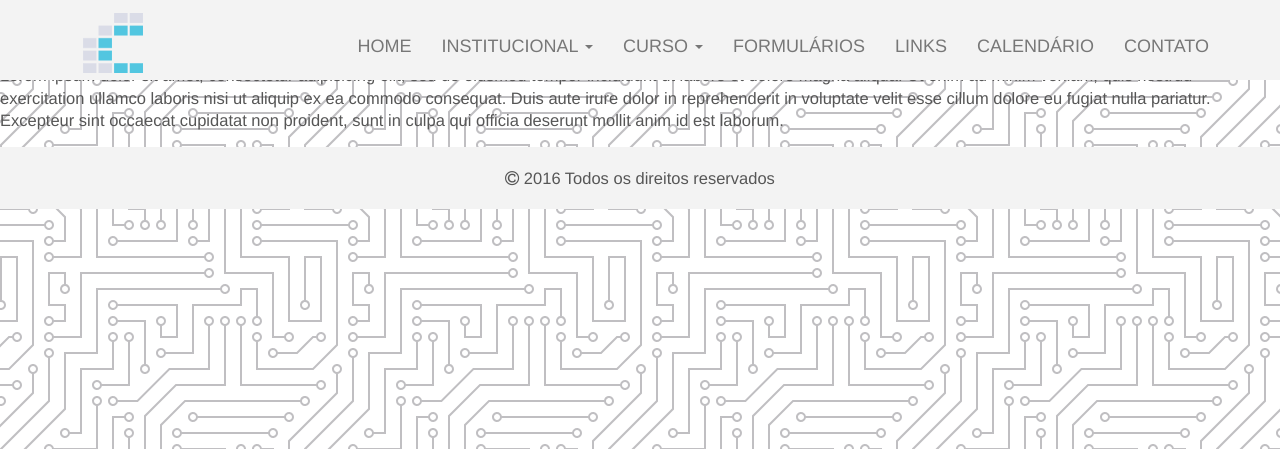
After one commit to SiteCA/siteCA, a PHP site: page /contato.php in a window 1280 px wide. The commit adds this page. Shown: the top 449 px of the page. Run offline with PHP 8.4, Linux system fonts and the light colour scheme; some libraries are stand-ins or nearby versions.

Commit message:
Criação das páginas para as abas o menu

```diff
--- a/assets/css/style.css
+++ b/assets/css/style.css
@@ -818,15 +818,16 @@ color:#5b136d;
 /* footer section */
 .logoRodape{
     background: transparent;
-    width: 100px;
-    height: 100px;
+    width: 50px;
+    height: 50px;
 }
 .footerwidget{
 	background:#f3f3f3;
-	padding:40px 0px;
+	padding:20px 0px;
+    text-align: center;
 }
 .footerwidget .single_widget{
-	margin:10px 0px;
+	margin:0px 0px;
 }
 .footerwidget .single_widget{
 	color:#52C6E0;
@@ -872,7 +873,7 @@ padding:30px 0px;
 
 /* scrollup */
 
-.scrollup{
+/*.scrollup{
 	width: 30px;
 	height: 30px;
 	border-radius: 15px;
@@ -888,7 +889,7 @@ padding:30px 0px;
 	-moz-transition: opacity .5s, background-color .5s;
 	-webkit-transition: opacity .5s, background-color .5s;
 }
-
+*/
 .scrollup:hover {
 	background: #222;
 	opacity: 1;
--- /dev/null
+++ b/contato.php
@@ -0,0 +1,20 @@
+<?php include 'header.php'; ?>
+	<div>
+		Lorem ipsum dolor sit amet, consectetur adipisicing elit, sed do eiusmod
+		tempor incididunt ut labore et dolore magna aliqua. Ut enim ad minim veniam,
+		quis nostrud exercitation ullamco laboris nisi ut aliquip ex ea commodo
+		consequat. Duis aute irure dolor in reprehenderit in voluptate velit esse
+		cillum dolore eu fugiat nulla pariatur. Excepteur sint occaecat cupidatat non
+		proident, sunt in culpa qui officia deserunt mollit anim id est laborum.
+	</div>
+	<p>
+		Lorem ipsum dolor sit amet, consectetur adipisicing elit, sed do eiusmod
+		tempor incididunt ut labore et dolore magna aliqua. Ut enim ad minim veniam,
+		quis nostrud exercitation ullamco laboris nisi ut aliquip ex ea commodo
+		consequat. Duis aute irure dolor in reprehenderit in voluptate velit esse
+		cillum dolore eu fugiat nulla pariatur. Excepteur sint occaecat cupidatat non
+		proident, sunt in culpa qui officia deserunt mollit anim id est laborum.
+		<p>
+
+
+<?php include 'footer.php'; ?>
--- /dev/null
+++ b/footer.php
@@ -0,0 +1,31 @@
+		<!--Inicio do Rodapé-->
+		<section id="footerwidget" class="footerwidget">
+			<div class="container">
+				<div class="row">
+							<div>
+									 <p><span><i class="fa fa-copyright"  style:"text-allign:center" aria-hidden="true"></i></span> 2016 Todos os direitos reservados</p>
+							</div>
+					</div>
+				</div>
+			</div>
+		</section>
+
+       <!-- Fim do rodapé-->
+
+        <div class="scrollup">
+            <a href="#"><i class="fa fa-chevron-up"></i></a>
+        </div>
+
+        <script src="assets/js/vendor/jquery-1.11.2.min.js"></script>
+        <script src="assets/js/vendor/bootstrap.min.js"></script>
+        <script src="assets/js/vendor/isotope.min.js"></script>
+
+        <script src="assets/js/jquery.easypiechart.min.js"></script>
+        <script src="assets/js/jquery.mixitup.min.js"></script>
+
+
+        <script src="assets/js/plugins.js"></script>
+        <script src="assets/js/main.js"></script>
+
+    </body>
+</html>
--- /dev/null
+++ b/header.php
@@ -0,0 +1,89 @@
+<!doctype html>
+<!--[if lt IE 7]>      <html class="no-js lt-ie9 lt-ie8 lt-ie7" lang=""> <![endif]-->
+<!--[if IE 7]>         <html class="no-js lt-ie9 lt-ie8" lang=""> <![endif]-->
+<!--[if IE 8]>         <html class="no-js lt-ie9" lang=""> <![endif]-->
+<!--[if gt IE 8]><!--> <html class="no-js" lang=""> <!--<![endif]-->
+    <head>
+        <meta charset="utf-8">
+        <meta http-equiv="X-UA-Compatible" content="IE=edge,chrome=1">
+        <title>CACCOMP CEUNES</title>
+        <meta name="description" content="">
+        <meta name="viewport" content="width=device-width, initial-scale=1">
+        <link rel="icon" href="assets/images/icon.png">
+
+        <!--<link href='https://fonts.googleapis.com/css?family=Titillium+Web:400,200,300,600,700' rel='stylesheet' type='text/css'>-->
+        <link rel="stylesheet" href="assets/css/fonticons.css">
+        <link rel="stylesheet" href="assets/fonts/stylesheet.css">
+        <link rel="stylesheet" href="assets/css/font-awesome.min.css">
+        <link rel="stylesheet" href="assets/css/bootstrap.min.css">
+        <!--        <link rel="stylesheet" href="assets/css/bootstrap-theme.min.css">-->
+
+        <!--For Plugins external css-->
+        <link rel="stylesheet" href="assets/css/plugins.css" />
+
+        <!--Theme custom css -->
+        <link rel="stylesheet" href="assets/css/style.css">
+
+        <!--Theme Responsive css-->
+        <link rel="stylesheet" href="assets/css/responsive.css" />
+
+        <script src="assets/js/vendor/modernizr-2.8.3-respond-1.4.2.min.js"></script>
+    </head>
+    <body>
+		<div class='preloader'><div class='loaded'>&nbsp;</div></div>
+        <header id="main_menu" class="header">
+            <div class="main_menu_bg navbar-fixed-top">
+                <div class="container">
+                    <div class="row">
+                        <div class="nave_menu wow fadeInDown" data-wow-duration="1s">
+                            <nav class="navbar navbar-default">
+                                <div class="container-fluid">
+                                    <!-- Brand and toggle get grouped for better mobile display -->
+                                    <div class="navbar-header">
+                                        <button type="button" class="navbar-toggle collapsed" data-toggle="collapse" data-target="#bs-example-navbar-collapse-1" aria-expanded="false" >
+                                            <span class="sr-only">Toggle navigation</span>
+                                            <span class="icon-bar"></span>
+                                            <span class="icon-bar"></span>
+                                            <span class="icon-bar"></span>
+                                        </button>
+
+                                        <a class="navbar-brand" href="#"><img src="assets/images/icon.png" class="imgLogo"></a>
+                                    </div>
+
+                                    <!-- Collect the nav links, forms, and other content for toggling -->
+                                    <div class="collapse navbar-collapse" id="bs-example-navbar-collapse-1" style="margin-top: 25px">
+
+                                        <ul class="nav navbar-nav navbar-right">
+                                            <li><a href="#home">Home</a></li>
+											<li class="dropdown">
+											  <a href="#" class="dropdown-toggle" data-toggle="dropdown" role="button" aria-haspopup="true" aria-expanded="false">Institucional <span class="caret"></span></a>
+											  <ul class="dropdown-menu">
+												<li><a href="#">História</a></li>
+												<li><a href="#">Gestões</a></li>
+												<li><a href="#">Atas</a></li>
+											  </ul>
+											</li>
+											<li class="dropdown">
+											  <a href="#" class="dropdown-toggle" data-toggle="dropdown" role="button" aria-haspopup="true" aria-expanded="false">Curso <span class="caret"></span></a>
+											  <ul class="dropdown-menu">
+												<li><a href="#">Sobre</a></li>
+												<li><a href="#">PPC</a></li>
+												<li><a href="#">Grade Curricular</a></li>
+                                                <li><a href="#">Representantes</a></li>
+											  </ul>
+											</li>
+                                            <li><a href="#">Formulários</a></li>
+                                            <li><a href="#">Links</a></li>
+                                            <li><a href="#">Calendário</a></li>
+                                            <li><a href="contato.php">Contato</a></li>
+                                        </ul>
+                                    </div>
+                                </div>
+                            </nav>
+                        </div>
+                    </div>
+
+                </div>
+
+            </div>
+        </header> <!--End of header -->
```
Also changed, not shown: index.php (+4 -4 lines), paginas/rodape.html (added, +57 -0 lines).
